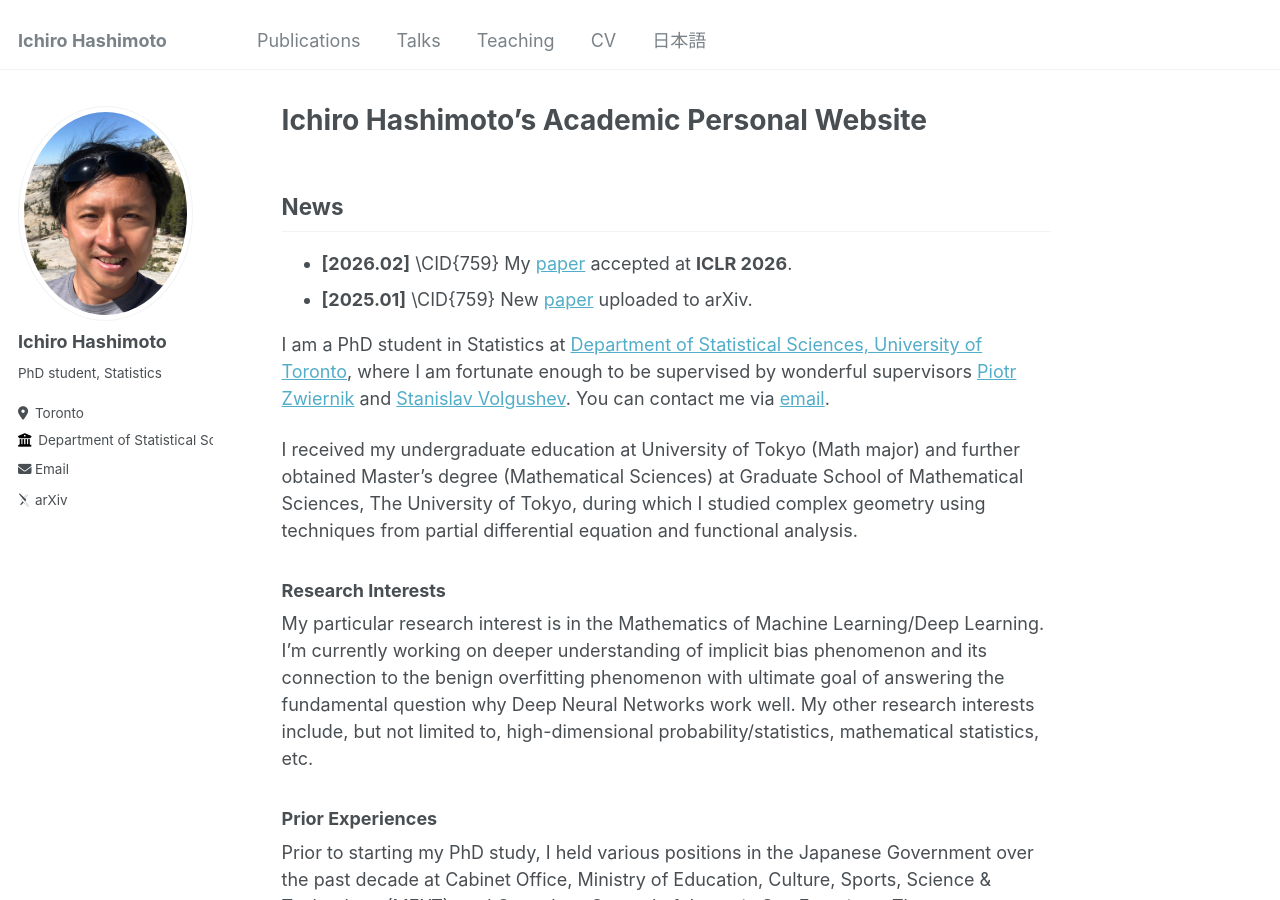
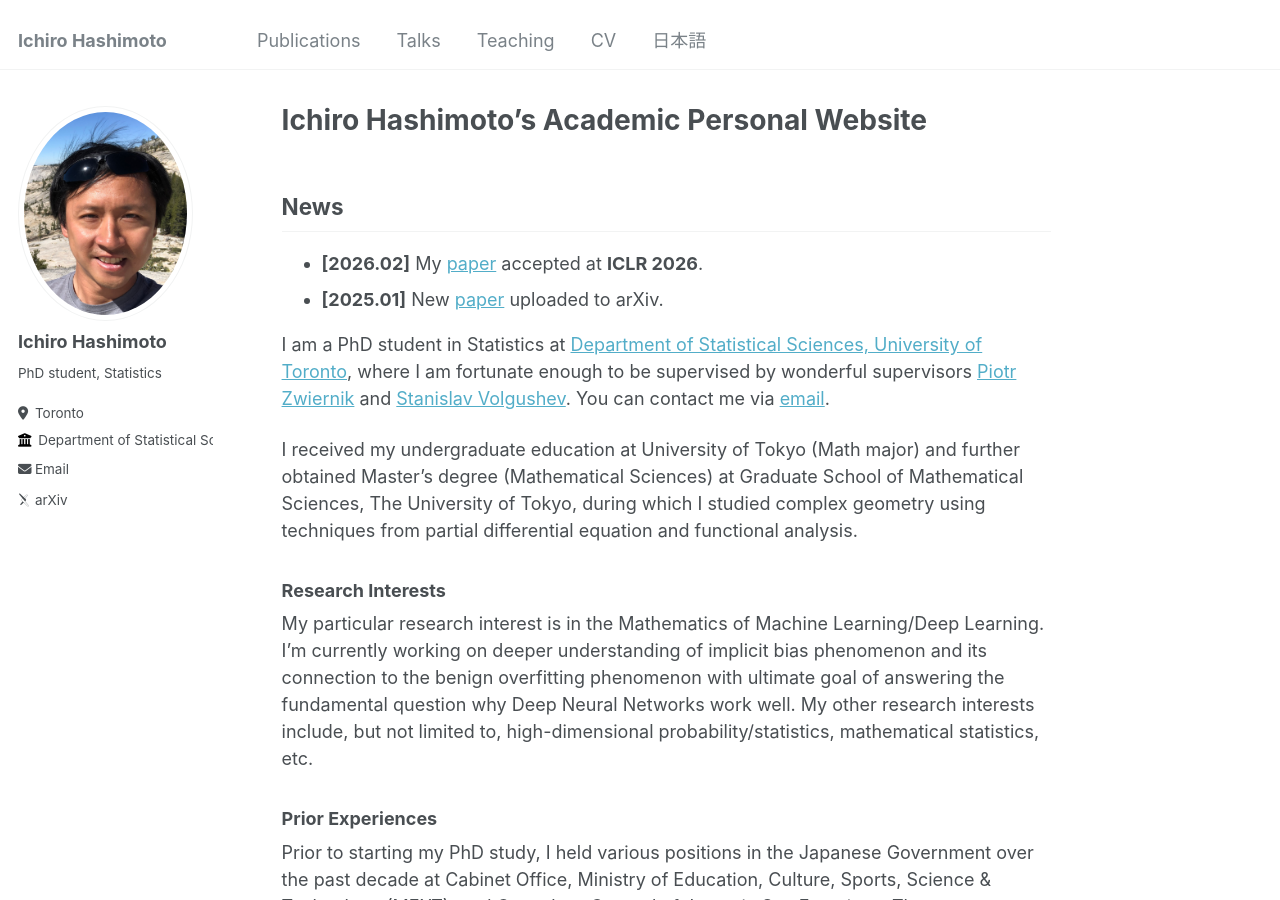
Before and after one commit to ichiro-h/ichiro-h.github.io, a Jekyll site: the page built from _pages/about.md, in a window 1280 px wide and 900 px high. Built offline with Jekyll 4.4.1, drawn with Linux system fonts in a browser that asks for light colours; some web fonts are replaced.

Commit message:
minor fixes

```diff
--- a/_pages/about.md
+++ b/_pages/about.md
@@ -9,8 +9,8 @@ redirect_from:
 
 ##  News
 
-- **[2026.02]** \CID{759} My [paper](https://arxiv.org/abs/2505.16204) accepted at **ICLR 2026**.
-- **[2025.01]** \CID{759} New [paper](https://www.arxiv.org/abs/2501.10538) uploaded to arXiv.
+- **[2026.02]** My [paper](https://arxiv.org/abs/2505.16204) accepted at **ICLR 2026**.
+- **[2025.01]** New [paper](https://www.arxiv.org/abs/2501.10538) uploaded to arXiv.
 
 I am a PhD student in Statistics at [Department of Statistical Sciences, University of Toronto](https://www.statistics.utoronto.ca/), where I am fortunate enough to be supervised by wonderful supervisors [Piotr Zwiernik](https://pzwiernik.github.io/) and [Stanislav Volgushev](https://utstat.toronto.edu/stanislav/WebPage_Publ.html). You can contact me via [email](mailto:ichiro.hashimoto@mail.utoronto.ca).
 
```
